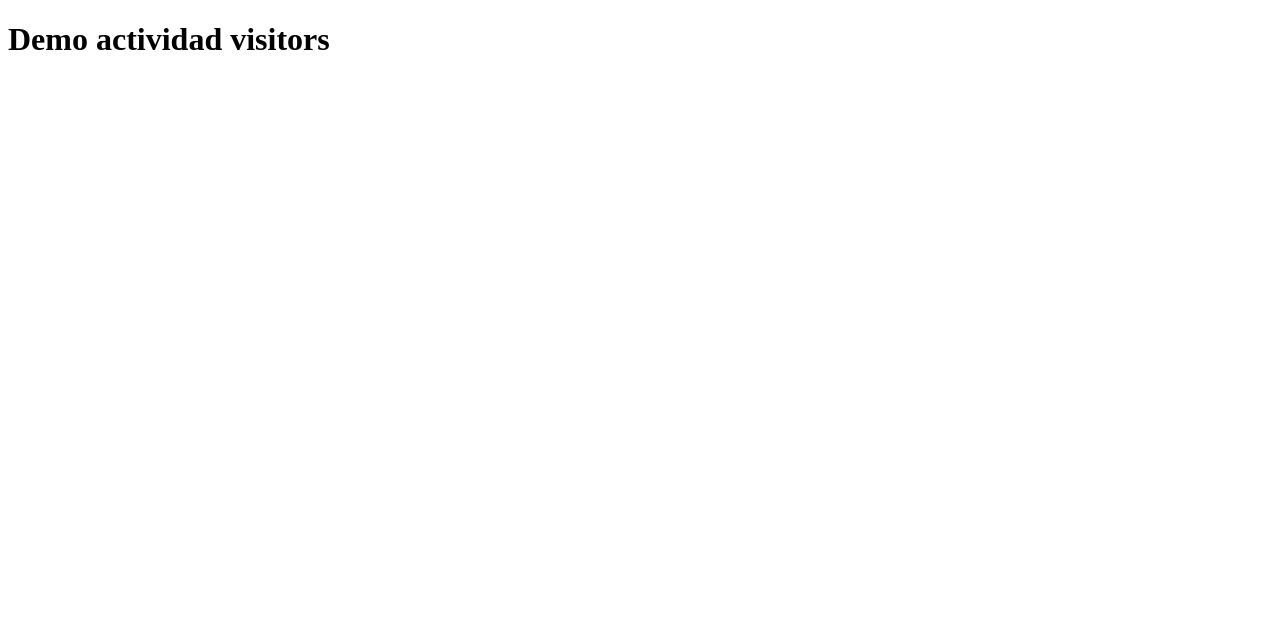
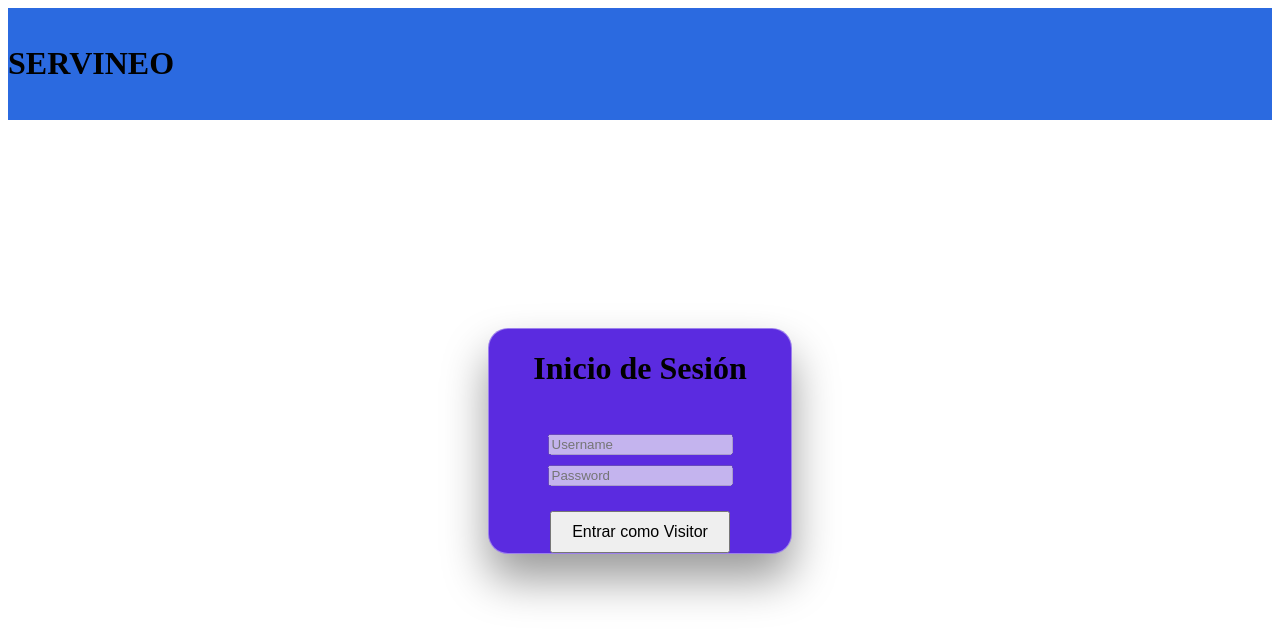
Before and after one commit to Internal-Functionality/Internal_Functionality_PoC_Frontend, a Next.js app: page /act-visitors-demo in a window 1280 px wide. Shown: the top 642 px of the page. Built offline with nearby package versions, Linux system fonts and the light colour scheme.

Commit message:
Add first version of login

```diff
--- a/src/app/act-visitors-demo/page.tsx
+++ b/src/app/act-visitors-demo/page.tsx
@@ -1,9 +1,59 @@
-import React from 'react'
+//import React from 'react'
 
-export default function page () {
+//export default function Page () {
+//  return (
+//    <div>
+//       <h1>Demo actividad visitors</h1>
+//    </div>
+//  )
+//}
+
+"use client";
+import React from "react";
+import { useRouter } from "next/navigation";
+import styles from './stylesLogin.module.css'
+
+export default function LoginPage() {
+  const router = useRouter();
+
+  const handleVisitorLogin = () => {
+    // Generar un ID único simulado para el visitante
+    const visitorId = crypto.randomUUID();
+
+    // Guardarlo en sessionStorage para identificarlo mientras navega
+    sessionStorage.setItem("visitorId", visitorId);
+
+    // Redirigir a la página principal del visitante
+    router.push("/act-visitors-demo");
+  };
+
   return (
-    <div>
-        <h1>Demo actividad visitors</h1>
+    <div className={styles.body}>
+      <div className={styles.header}>
+        <h1 className={styles.title_header}>SERVINEO</h1>
+      </div>
+
+      <div className={styles.containerLogin}>
+        <h1>Inicio de Sesión</h1>
+
+        <div style={{ marginTop: "20px" }}>
+          <input type="text" placeholder="Username" disabled style={{ margin: "5px" }} />
+          <br />
+          <input type="password" placeholder="Password" disabled style={{ margin: "5px" }} />
+          <br />
+          <button
+            onClick={handleVisitorLogin}
+            style={{
+              marginTop: "20px",
+              padding: "10px 20px",
+              fontSize: "16px",
+              cursor: "pointer",
+            }}
+          >
+            Entrar como Visitor
+          </button>
+        </div>
+      </div>
     </div>
-  )
+  );
 }
--- /dev/null
+++ b/src/app/act-visitors-demo/stylesLogin.module.css
@@ -0,0 +1,36 @@
+/*
+.boxLogin {
+    position: relative;
+    width: 380px;
+    padding: 40px;
+    border-radius: 20px;
+    backdrop-filter: blur(15px);
+    background: rgba(255, 255, 255, 0.1);
+    border: 1px solid rgba(255, 255, 255, 0.4);
+    box-shadow: 0 25px 45px rgba(0, 0, 0, 0.4);
+    z-index: 10;
+    overflow: hidden;
+}
+*/
+
+.header {
+    background-color: #2B6AE0;
+    display: flex;
+    padding-top: 1rem;
+    padding-bottom: 1rem;
+}
+
+.containerLogin {
+    display: flex;
+    justify-content: center;
+    align-items: center;
+    text-align: center;
+    flex-direction: column;
+    margin-top: 13rem;
+    margin-left: 30rem;
+    margin-right: 30rem;
+    border-radius: 20px;
+    background: #5B2BE0;
+    border: 1px solid rgba(255, 255, 255, 0.4);
+    box-shadow: 0 25px 45px rgba(0, 0, 0, 0.4);
+}
```
